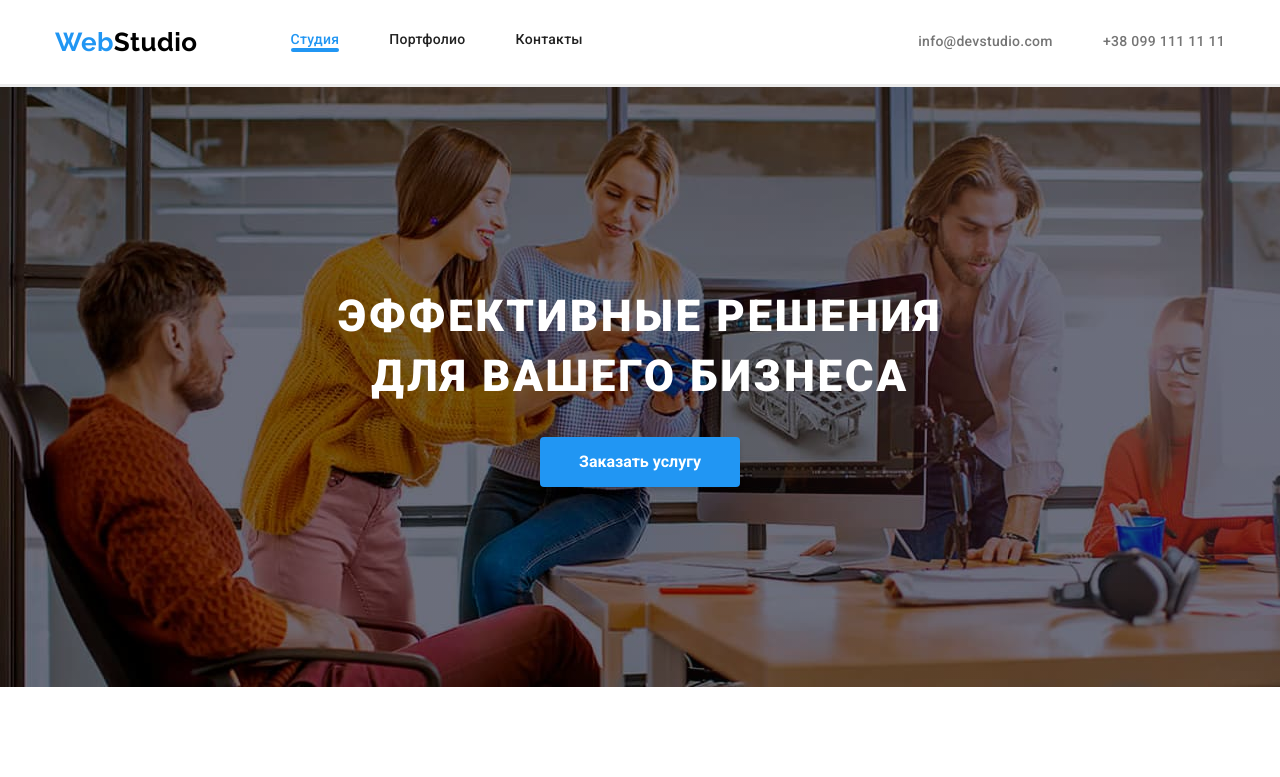
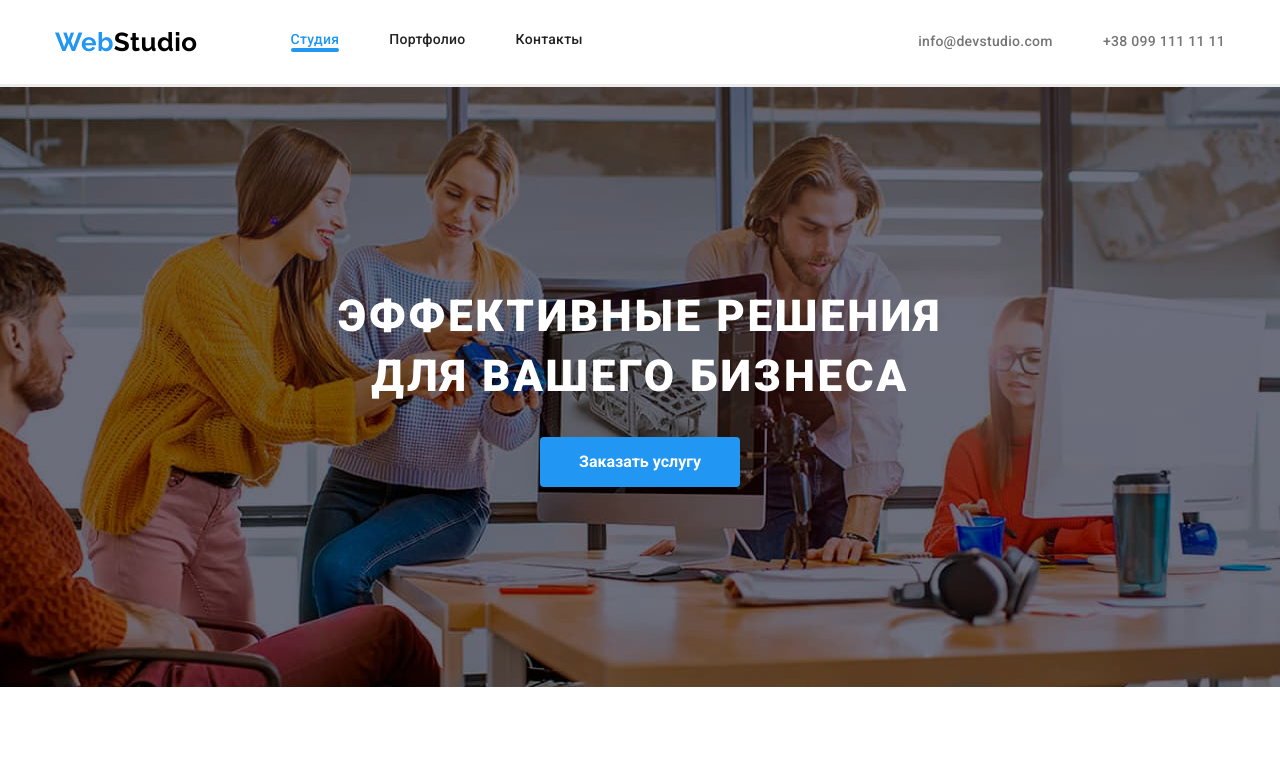
Before and after one commit to IrynkaKol/-goit-markup-hw-04, a plain HTML site: page index.html in a window 1280 px wide. Shown: the top 777 px of the page. Drawn offline with nearby package versions, Linux system fonts and the light colour scheme.

Commit message:
more gradient

```diff
--- a/css/styles.css
+++ b/css/styles.css
@@ -195,6 +195,15 @@ img {
   width: 122px;
 }
 
+
+/*gradient(0deg,
+rgba(0, 0, 0, 0.2),
+rgba(0, 0, 0, 0.2)),
+linear-gradient(0deg,
+rgba(0, 0, 0, 0.2),
+rgba(0, 0, 0, 0.2)),
+rgba(47, 48, 58, 0.31);*/
+
 /*Hero*/
 .hero {
   background-color: #C4C4C4;
@@ -202,28 +211,45 @@ img {
   padding: 200px 0;
   max-width: 1600px;
   min-height: 600px;
-  /*background-image: linear-gradient(
+  background-image: linear-gradient(
     0deg,
     rgba(0, 0, 0, 0.2),
-    rgba(0, 0, 0, 0.2)),
-    linear-gradient(0deg,
+    rgba(0, 0, 0, 0.2),
+   rgba(47, 48, 58, 0.31)
+    ),
+
+    /* Значение из фигмы linear-gradient(
+      0deg,
+      rgba(0, 0, 0, 0.2),
+      rgba(0, 0, 0, 0.2)),
+      linear-gradient(0deg,
+       rgba(0, 0, 0, 0.2),
+       rgba(0, 0, 0, 0.2)),
+       rgba(47, 48, 58, 0.31),*/
+
+
+
+    /*linear-gradient(
+      0deg,
      rgba(0, 0, 0, 0.2),
       rgba(0, 0, 0, 0.2)),
-      rgba(47, 48, 58, 0.31),
-      url(../images/hero/hat.jpg);*/
+      rgba(47, 48, 58, 0.31)
+      ,*/
+      url(../images/hero/hat.jpg);
 
-  background-image: linear-gradient(
+  /* (пример Репета) background-image: linear-gradient(
     to right,
     rgba(0, 0, 0, 0.2),
     rgba(0, 0, 0, 0.2),
     rgba(47, 48, 58, 0.31)
   ),
-    url(../images/hero/hat.jpg);
+    url(../images/hero/hat.jpg);*/
 
 
-  /*background-repeat: no-repeat;
+
+  background-repeat: no-repeat;
   background-position: center;
-  background-size: cover;*/
+  background-size: cover;
 }
 
 
```
